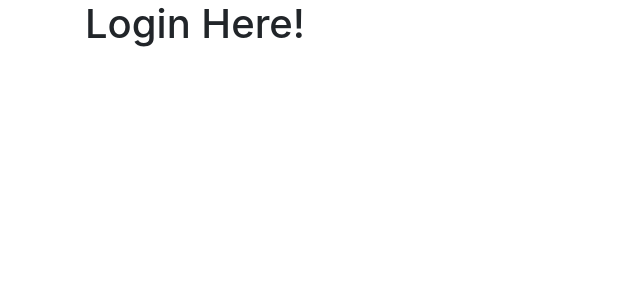
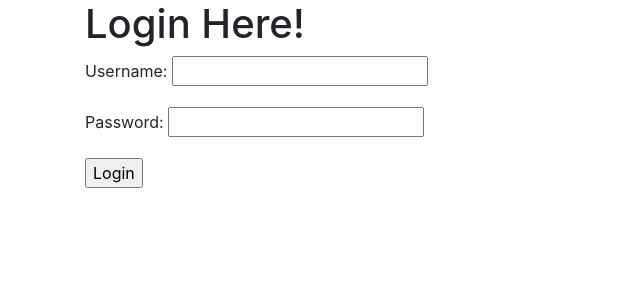
Before and after one commit to adhirajcs/django_user_reg_auth, a Django app: page /login in a window 1280 px wide. Shown: the part 56-356 px from the top of the page, without its empty margins (0-640 px from the left). Run offline with Django 5.2, Linux system fonts and the light colour scheme; some libraries are stand-ins or nearby versions.

Commit message:
Added register and Login functionality

```diff
--- /dev/null
+++ b/myapp/forms.py
@@ -0,0 +1,20 @@
+from django.contrib.auth.forms import UserCreationForm, AuthenticationForm
+from django.contrib.auth.models import User
+from django import forms
+from django.forms.widgets import PasswordInput, TextInput
+
+# Create/Register a user (Model Form)
+class CreateUserForm(UserCreationForm):
+
+    class Meta:
+
+        model = User
+        fields = ['username', 'email', 'password1', 'password2']
+
+
+
+# Authenticate/Login a user (Model Form)
+class LoginForm(AuthenticationForm):
+
+    username = forms.CharField(widget=TextInput())
+    password = forms.CharField(widget=PasswordInput())
--- a/myapp/templates/myapp/my-login.html
+++ b/myapp/templates/myapp/my-login.html
@@ -6,4 +6,14 @@
 
 	<h1>Login Here!</h1>
 
+	<form method="POST">
+
+		{% csrf_token %}
+
+		{{loginform.as_p}}
+
+		<input type="submit" value="Login"/>
+
+		</form>
+
 {% endblock %}
--- a/myapp/views.py
+++ b/myapp/views.py
@@ -1,5 +1,9 @@
-from django.shortcuts import render
-from django.http import HttpResponse
+from django.shortcuts import redirect, render
+from .forms import CreateUserForm, LoginForm
+
+# Authentication Models and methods
+from django.contrib.auth.models import auth
+from django.contrib.auth import authenticate, login, logout
 
 
 def homepage(request):
@@ -7,11 +11,42 @@ def homepage(request):
 
 
 def register(request):
-	return render(request, 'myapp/register.html')
+
+	form = CreateUserForm()
+
+	if request.method == "POST":
+		form = CreateUserForm(request.POST)
+
+		if form.is_valid():
+			form.save()
+
+			return redirect("login")
+
+	context = {'registerform': form}
+
+	return render(request, 'myapp/register.html', context=context)
 
 
 def my_login(request):
-	return render(request, 'myapp/my-login.html')
+
+	form = LoginForm()
+
+	if request.method == "POST":
+
+		form = LoginForm(request, data=request.POST)
+
+		if form.is_valid():
+			username =  request.POST.get('username')
+			password =  request.POST.get('password')
+
+			user = authenticate(request, username=username, password=password)
+			if user is not None:
+				auth.login(request, user)
+				return redirect("dashboard")
+
+	context = {'loginform': form}
+
+	return render(request, 'myapp/my-login.html', context=context)
 
 
 def dashboard(request):
```
Also changed, not shown: myapp/templates/myapp/register.html (+12 -0 lines), db.sqlite3.
